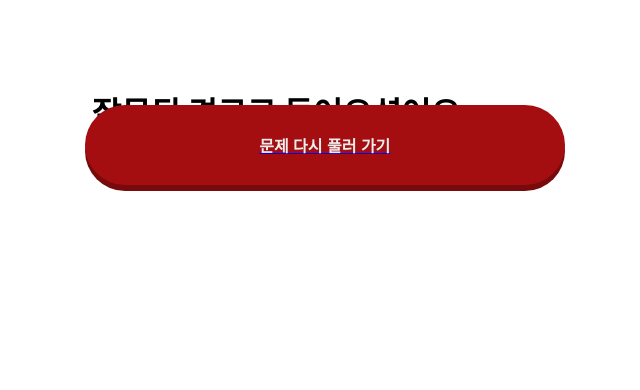
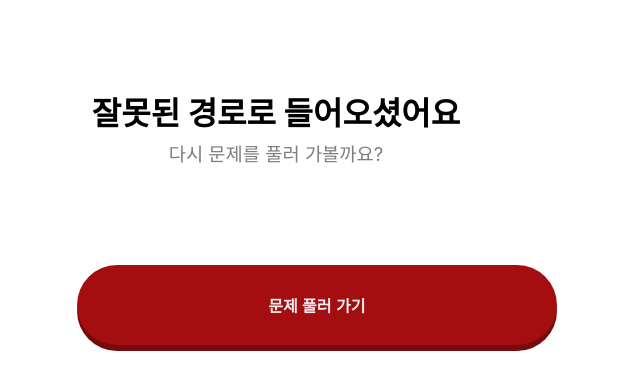
Before and after one commit to Je-chan/harrypotter-mbti-test-react, a React (Create React App) app: page /result in a window 1280 px wide. Shown: the top 390 px of the page, without its empty margins (364-1004 px from the left). Built offline with nearby package versions, Linux system fonts and the light colour scheme.

Commit message:
UPDATE: Error 버튼 스타일 수정

```diff
--- a/src/App.js
+++ b/src/App.js
@@ -71,7 +71,7 @@ function App() {
               ) : nowScore === 12 ? (
                 <Result curScore={curScore} resetCurScore={resetCurScore} />
               ) : (
-                // 수정 필요
+                // 수정 필요g
                 <Error />
               )}
             </Route>
--- a/src/page/Error.jsx
+++ b/src/page/Error.jsx
@@ -1,23 +1,34 @@
 import React from 'react'
 import styled from 'styled-components'
-import Button from '../styles/Button'
+import { GlobalButton } from '../styles/Button'
 import { Link } from 'react-router-dom'
 
-export const Wrapper = styled.div`
-  position: relative;
+const Wrapper = styled.div`
+  display: flex;
+  justify-content: center;
+  align-items: center;
+  flex-direction: column;
   padding: 1rem 3rem;
+  > a {
+    text-decoration: none;
+  }
 `
 
-export const Title = styled.h1`
+const Title = styled.h1`
   margin-top: 2rem;
   font-weight: 700;
   text-align: center;
 `
-export const Description = styled.h3`
+const Description = styled.h3`
   margin-top: -1rem;
   font-weight: 400;
   text-align: center;
   color: #7d7d7d;
+`
+
+const ErrorBtn = styled(GlobalButton)`
+  position: relative;
+  margin: 10rem 0;
 `
 
 export default function Error() {
@@ -26,7 +37,7 @@ export default function Error() {
       <Title> 잘못된 경로로 들어오셨어요 </Title>
       <Description>다시 문제를 풀러 가볼까요?</Description>
       <Link to='/'>
-        <Button text='문제 다시 풀러 가기'></Button>
+        <ErrorBtn>문제 풀러 가기</ErrorBtn>
       </Link>
     </Wrapper>
   )
```
Also changed, not shown: public/logo192.png (deleted), public/logo512.png (deleted).
